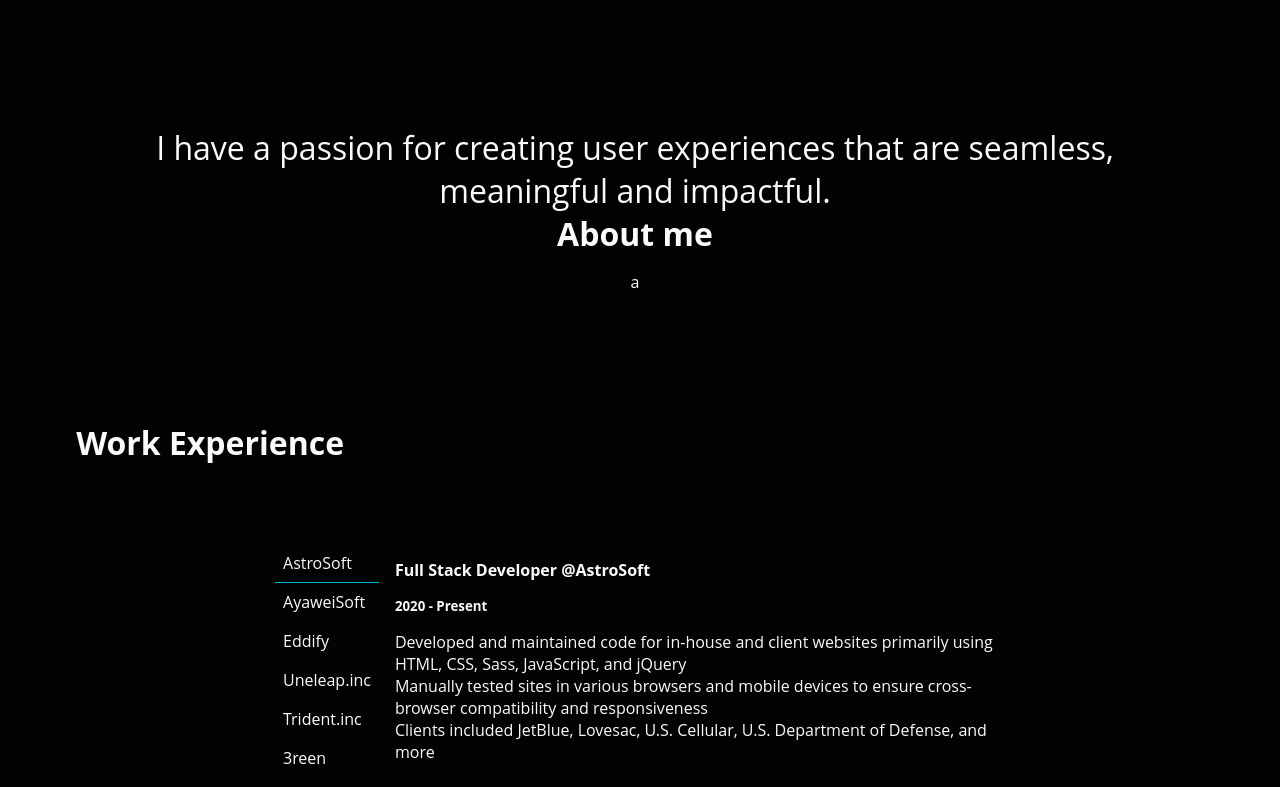
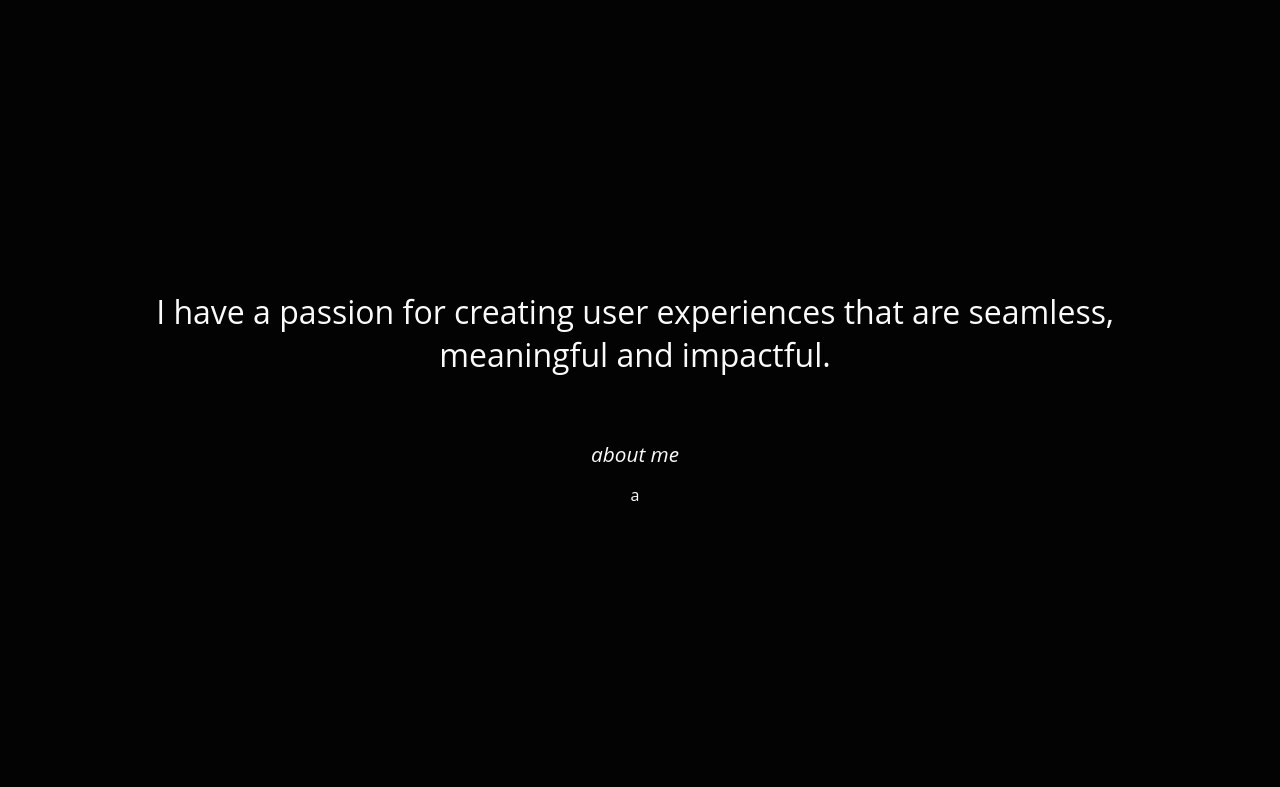
Before and after one commit to princecodes247/princecodes-2022, a Nuxt app: page / in a window 1280 px wide. Shown: the part 1573-2360 px from the top of the page. Built offline with nearby package versions, Linux system fonts and the light colour scheme.

Commit message:
update styles

```diff
--- a/assets/css/main.scss
+++ b/assets/css/main.scss
@@ -51,6 +51,13 @@ h2 {
   > * {
     z-index: 2;
   }
+}
+
+aside {
+  // background: red;
+  position: sticky;
+  top: 0;
+  height: 100vh;
 }
 
 .indicator {
@@ -171,17 +178,32 @@ h2 {
   }
   &--about {
     // background-image: url('/assets/img/about.jpg');
+    height: 80vh;
+    display: flex;
+    flex-direction: column;
+    align-items: center;
+    justify-content: center;
     text-align: center;
     &__details {
       font-size: 2rem;
+      margin-bottom: 2em;
       @media screen and (max-width: 768px) {
         font-size: 1.5rem;
+      }
+    }
+    h2 {
+      font-size: 1.3rem;
+      font-weight: 400;
+      text-transform: lowercase;
+      font-style: italic;
+      @media screen and (max-width: 768px) {
+        // font-size: 1rem;
       }
     }
   }
 
   @media screen and (max-width: 768px) {
-    padding: 1em 0.4em;
+    padding: 1em 0.8em;
     flex-direction: column;
     justify-content: center;
     align-items: center;
@@ -273,23 +295,66 @@ h2 {
   justify-content: center;
   margin-top: 5em;
   align-items: center;
+  @media screen and (max-width: 768px) {
+    flex-direction: column;
+    align-items: center;
+    justify-content: center;
+    margin-top: 0;
+  }
 }
 .experience__companies {
   display: flex;
   flex-direction: column;
-  gap: 1em;
+  gap: 0;
+  padding-bottom: 0.1em;
+  position: relative;
+  &::after {
+    content: "";
+    position: absolute;
+    left: 0;
+    top: -1px;
+    height: 35px;
+    width: 1px;
+    background: red;
+    transform: translateY(100%);
+    @media screen and (max-width: 768px) {
+      transform: translateX(200%);
+      width: 120px;
+      height: 1px;
+      bottom: 0.1em;
+    }
+  }
+  @media screen and (max-width: 768px) {
+    flex-direction: row;
+    // background: red;
+    width: 70vw;
+    overflow: auto;
+    // display: none;
+  }
 }
-.experience_company {
+.experience__company {
   padding: 0.5em;
+  // margin: 0;
+  flex: 1;
+  min-width: 120px;
+  min-height: 35px;
+  text-align: center;
+  display: flex;
+  align-items: center;
+  justify-content: center;
   cursor: pointer;
   border-bottom: 1px solid transparent;
   text-align: left;
+  // background: green;
+  font-size: 0.9rem;
+  transition: 200ms ease-in-out;
+
   &:hover {
     background: $primary-cover-color;
   }
   &.active {
-    border-bottom: 1px solid $primary-color;
   }
+  border-bottom: 1px solid #fff2;
 }
 .experience__description {
   display: flex;
@@ -307,19 +372,21 @@ h2 {
   margin: 0 auto;
   margin-top: 2em;
   width: 70%;
+  &__item {
+    display: flex;
+    // flex-direction: column;
+    border-bottom: 1px solid $text-color;
+    align-items: center;
+    padding: 1em;
+    text-transform: capitalize;
+    justify-content: space-between;
+    &:hover {
+      background: $primary-cover-color;
+    }
+  }
   @media screen and (max-width: 768px) {
     width: 100%;
   }
-}
-
-.more_works__item {
-  display: flex;
-  // flex-direction: column;
-  border-bottom: 1px solid $text-color;
-  align-items: center;
-  padding: 1em 0;
-  text-transform: capitalize;
-  justify-content: space-between;
 }
 
 footer {
```
